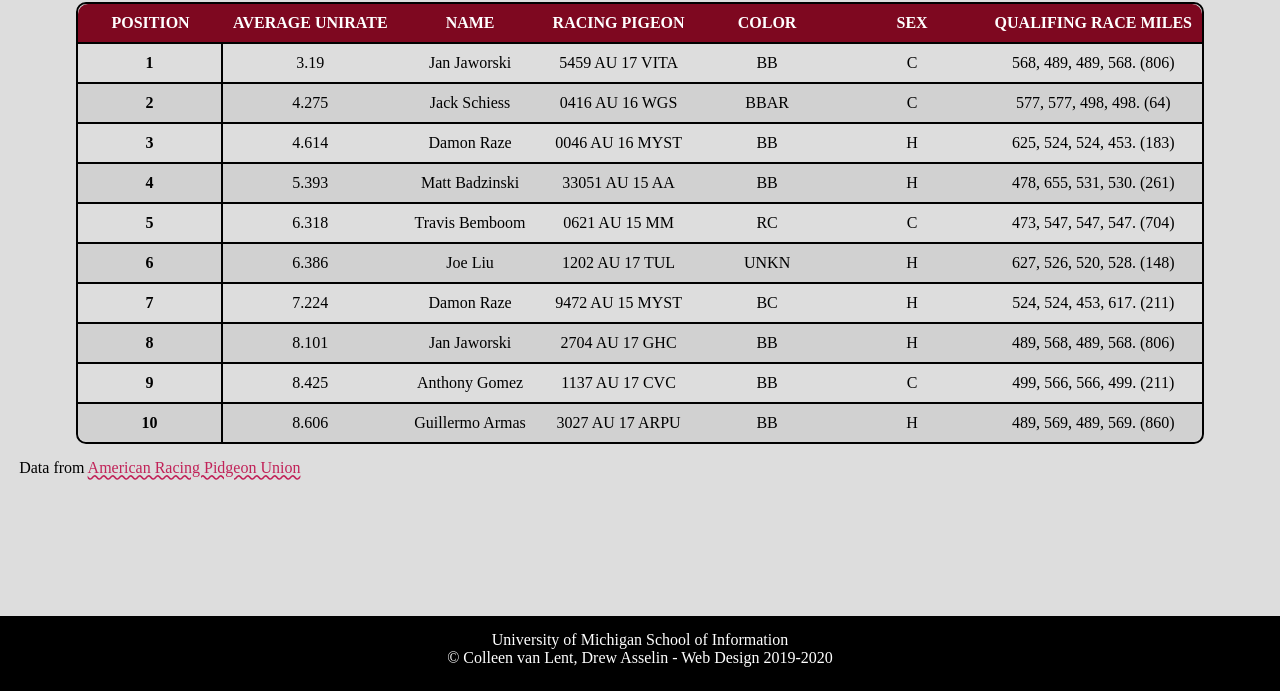
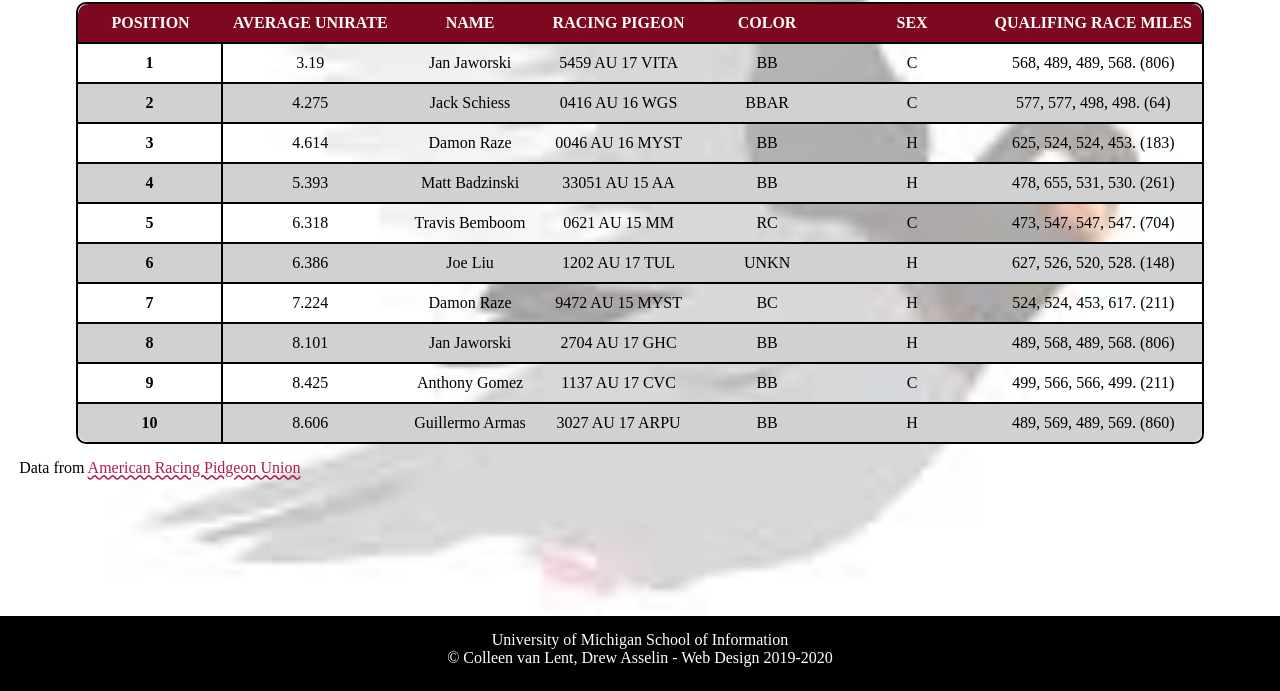
Before and after one commit to jason12747/homework4-2021, a plain HTML site: page index.html in a window 1280 px wide. Shown: the part 109-800 px from the top of the page. Drawn offline with Linux system fonts and the light colour scheme; a web font is replaced by a local one.

Commit message:
Add files via upload

```diff
--- a/css/style.css
+++ b/css/style.css
@@ -32,7 +32,7 @@ body{
   background-position: center;
   font-family: "Andika","sans-serif";
   background-color: #DDDDDD;
-  background-image: url("images/pigeon-background.JPEG");
+  background-image: url("../images/pigeon-background.JPEG");
 
   /*Req 1*/
 }
@@ -54,7 +54,7 @@ p{
 
 a{
   font-size: 16px;
-  color: #c12258;
+  color: #B21F50;
   text-decoration-style: wavy;
 
   /*Req 4*/
```
